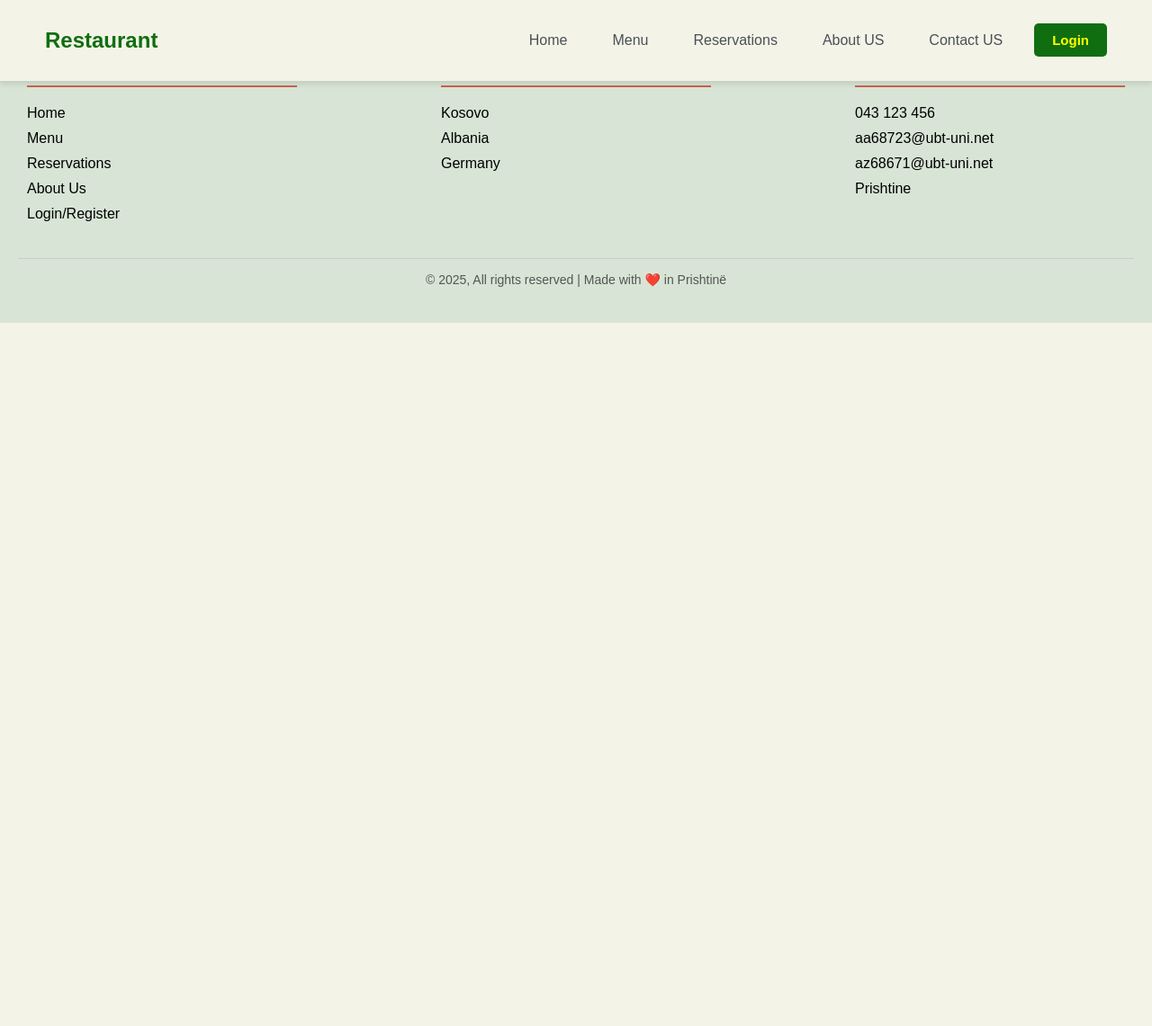
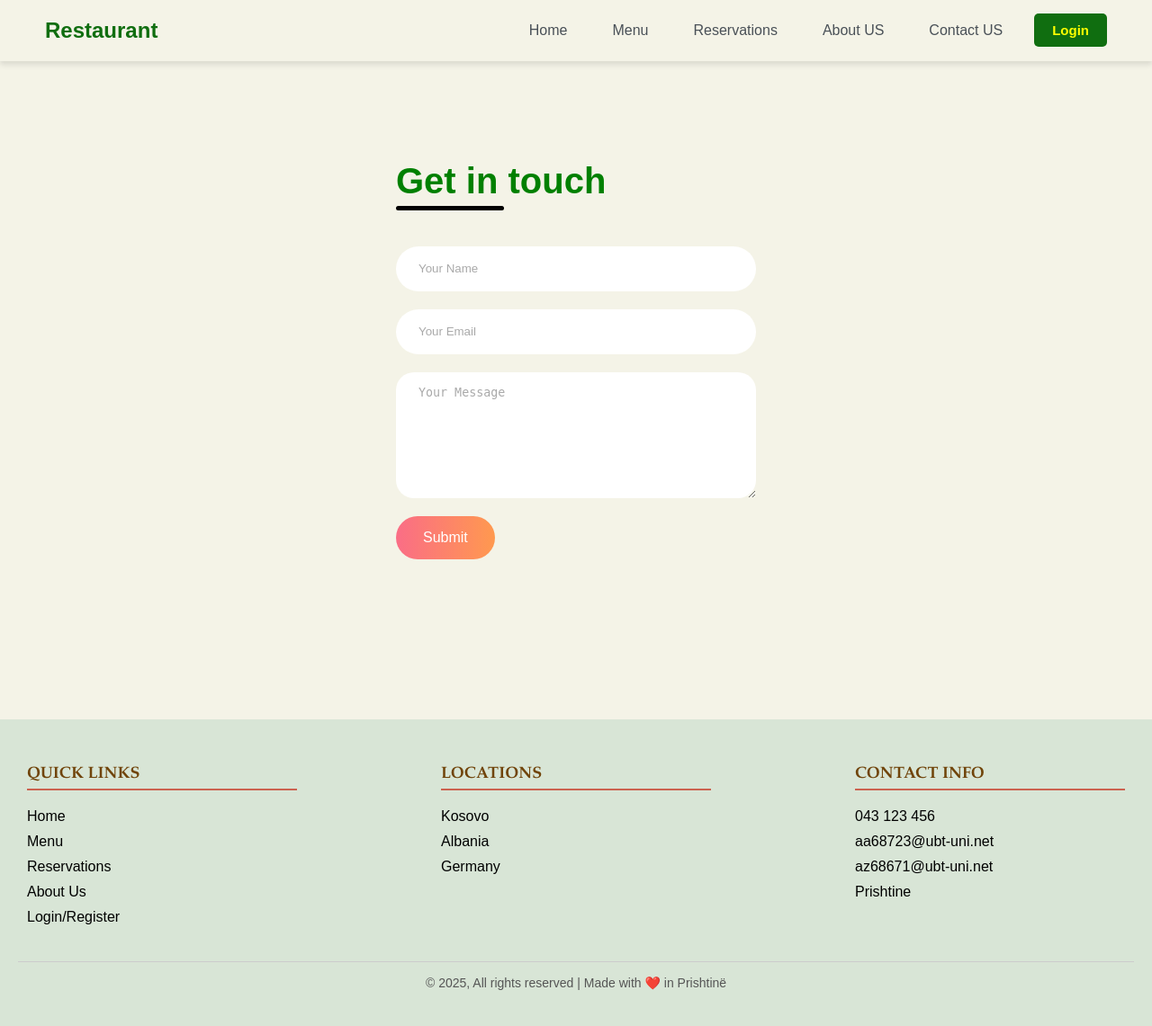
Before and after one commit to altonasllani/Restaurant, a PHP site: page /contact.html in a window 1280 px wide. Shown: the whole page at 90% size. Before the commit the page ends 359 px from the top, so only its background shows below. Run offline with PHP 8.4, Linux system fonts and the light colour scheme.

Commit message:
working on contact form

```diff
--- a/contact.css
+++ b/contact.css
@@ -1,21 +1,71 @@
 body {
-    margin: 0;
-    font-family: 'Montserrat', sans-serif;
-    background-color:#F4F3E7;
+  font-family: 'Montserrat', sans-serif;
+  background-color:#F4F3E7;
   }
 
-
-@media (max-width: 300px) {
-    html, body {
-      margin: 0;
-      padding: 0;
-      width: 100%;
-      overflow-x: hidden; /* Fsheh çdo hapësirë jashtë ekranit horizontal */
+*{
+  box-sizing: border-box;
+  margin: 0;
+  padding: 0;
 }
 
-* {
-    box-sizing: border-box; /* Përcakton që padding/border të mos dalin jashtë */
-    margin: 0;
-    padding: 0;
+.contact-container{
+  height: 100vh;
+  display: flex;
+  align-items: center;
+  justify-content: space-evenly;
 }
+.contact-left{
+  display: flex;
+  flex-direction: column;
+  align-items: start;
+  gap: 20px;
 }
+.contact-left-title h2{
+  font-weight: 600;
+  color: green;
+  font-size: 40px;
+  margin-bottom: 5px;
+}
+.contact-left-title hr{
+  border: none;
+  width: 120px;
+  height: 5px;
+  background-color: black;
+  border-radius: 10px;
+  margin-bottom: 20px;
+
+}
+.contact-inputs{
+  width: 400px;
+  height: 50px;
+  border: none;
+  outline: none;
+  padding-left: 25px;
+  font-weight: 500;
+  color: #666;
+  border-radius: 50px;
+}
+.contact-left textarea{
+  height: 140px;
+  padding-top: 15px;
+  border-radius: 20px;
+}
+.contact-inputs:focus{
+  border: 2px solid #ff994f;
+}
+.contact-inputs::placeholder{
+  color: #a9a9a9;
+}
+.contact-left button{
+  display: flex;
+  align-items: center;
+  padding: 15px 30px;
+  font-size: 16px;
+  color: #fff;
+  gap: 10px;
+  border: none;
+  border-radius: 50px;
+  background: linear-gradient(270deg, #ff994f, #fa6d86);
+  cursor: pointer;
+}
--- a/contact.html
+++ b/contact.html
@@ -42,10 +42,20 @@
 
         </div>
     </header>
-</body>
 
 <main>
-
+     <div class="contact-container">
+        <form action="" class="contact-left">
+             <div class="contact-left-title">
+               <h2>Get in touch</h2>
+             <hr>
+            </div>
+            <input type="text" name="name" placeholder="Your Name" class="contact-inputs" required>
+            <input type="email" name="email" placeholder="Your Email" class="contact-inputs" required>
+            <textarea name="messsage" placeholder="Your Message" class="contact-inputs" required></textarea>
+            <button type="submit">Submit</button>
+        </form>
+     </div>
 </main>
 
 <footer>
@@ -80,4 +90,5 @@
         <p>© 2025, All rights reserved | Made with ❤️ in Prishtinë</p>
     </div>
 </footer>
+</body>
 </html>
```
